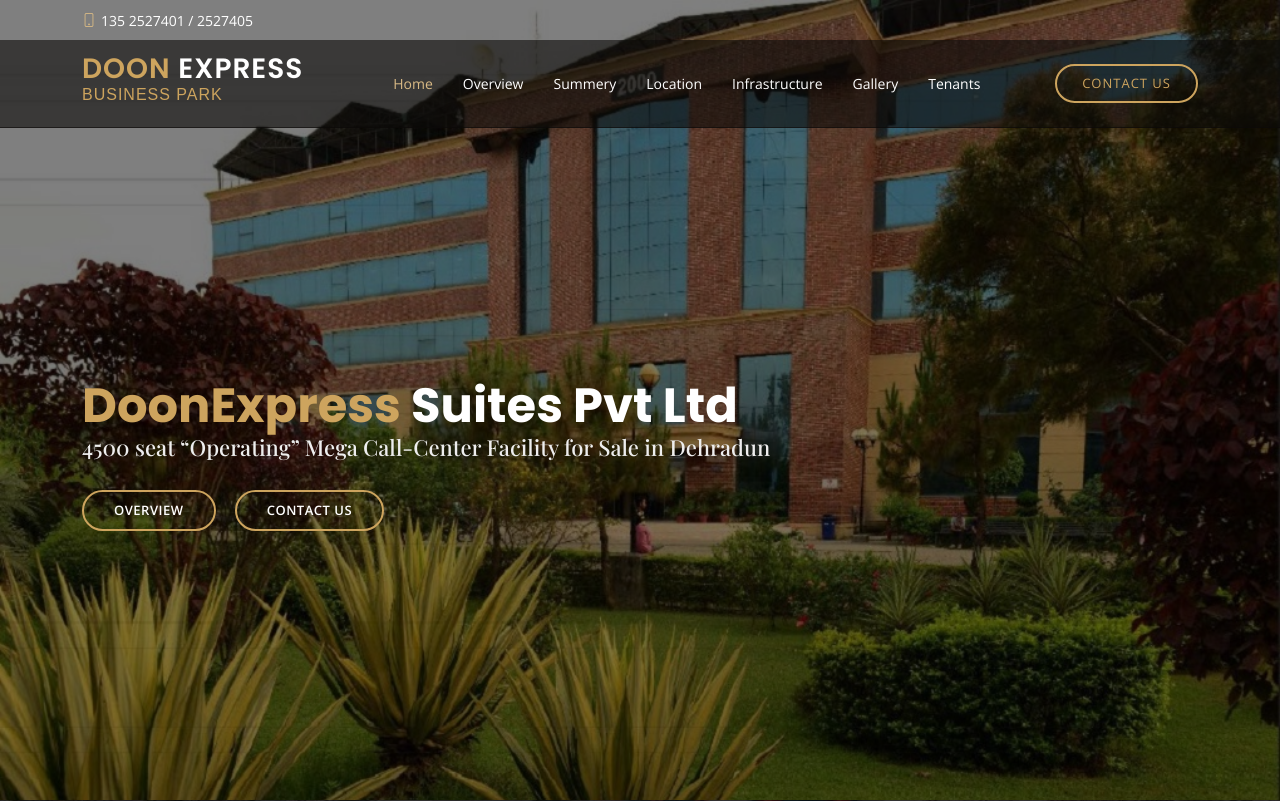
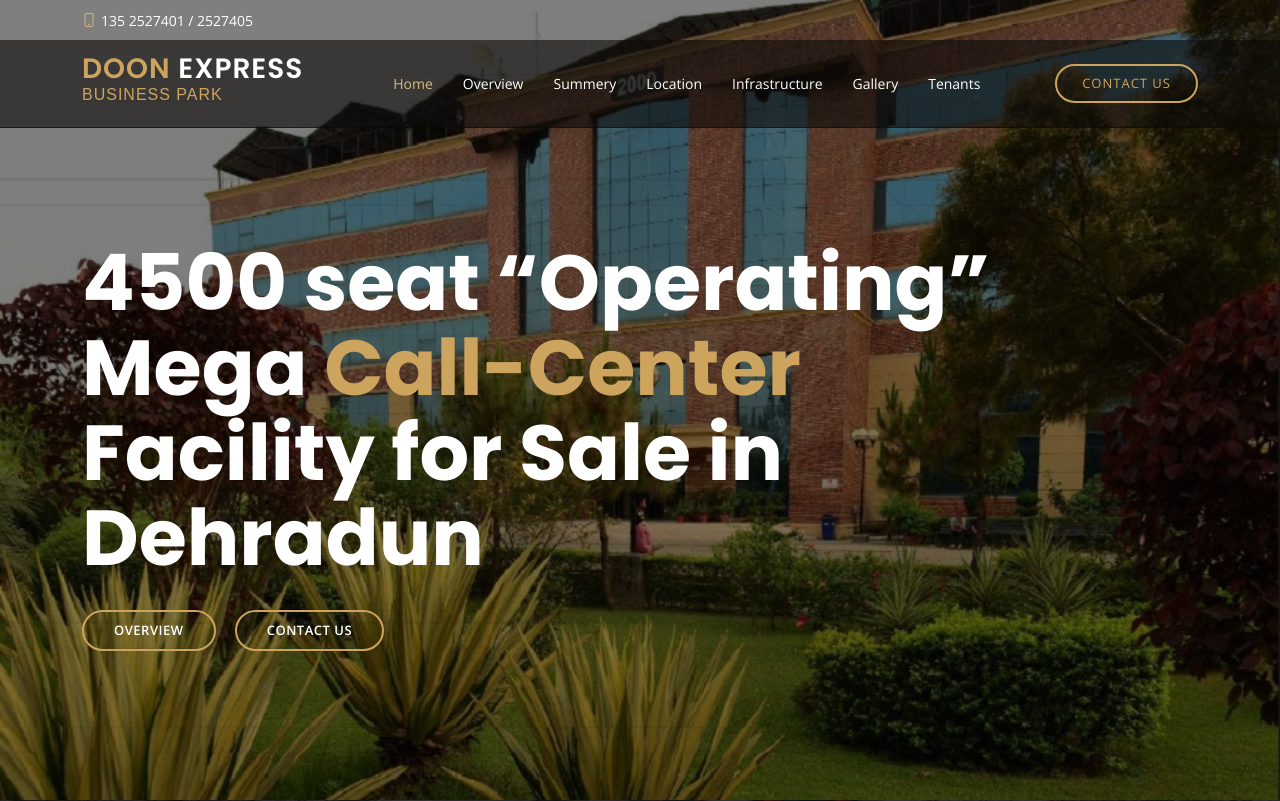
Before and after one commit to HimanshuSaini1841/DoonExpress, a plain HTML site: page index.html in a window 1280 px wide. Shown: the top 801 px of the page. Drawn offline with nearby package versions, Linux system fonts and the light colour scheme; a web font is replaced by a local one.

Commit message:
second commit

```diff
--- a/assets/css/style.css
+++ b/assets/css/style.css
@@ -501,20 +501,21 @@
 }
 
 #hero .container {
-    padding-top: 110px;
+    padding-top: 90px;
 }
 
 @media (max-width: 992px) {
     #hero .container {
-        padding-top: 98px;
+        padding-top: 0 !important;
     }
 }
 
 #hero h1 {
     margin: 0;
-    font-size: 48px;
+    width: 100%;
+    font-size: 78px;
     font-weight: 700;
-    line-height: 56px;
+    line-height: 85px;
     color: #fff;
     font-family: "Poppins", sans-serif;
 }
--- a/index.html
+++ b/index.html
@@ -83,10 +83,9 @@
     <section id="hero" class="d-flex align-items-center">
         <div class="container position-relative text-center text-lg-start" data-aos="zoom-in" data-aos-delay="100">
             <div class="row">
-                <div class="col-lg-8">
-                    <h1><span>DoonExpress </span> Suites Pvt Ltd</h1>
-                    <!-- <h1>Welcome to <span>Restaurantly</span></h1> -->
-                    <h2>4500 seat “Operating” Mega Call-Center Facility for Sale in Dehradun</h2>
+                <div class="col-lg-10">
+                    <h1>4500 seat “Operating” Mega <span>Call-Center</span> Facility for Sale in Dehradun</h1>
+                    <h2></h2>
 
                     <div class="btns">
                         <a href="#overview" class="btn-menu animated fadeInUp scrollto">Overview</a>
```
